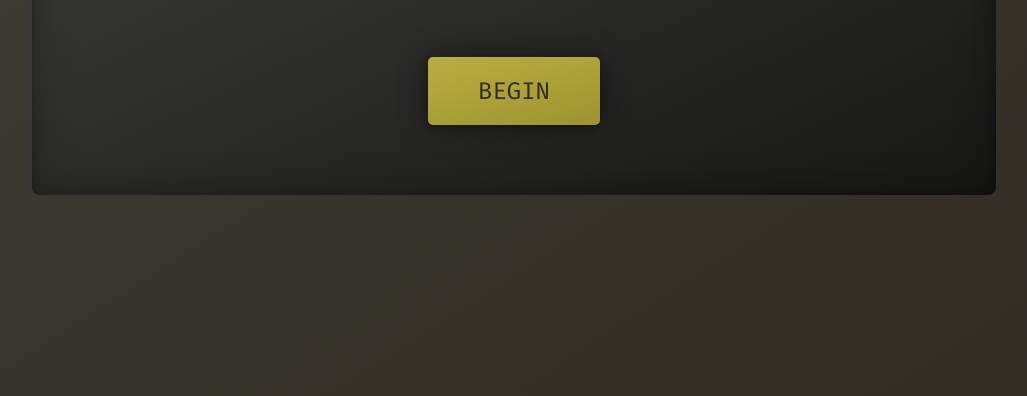
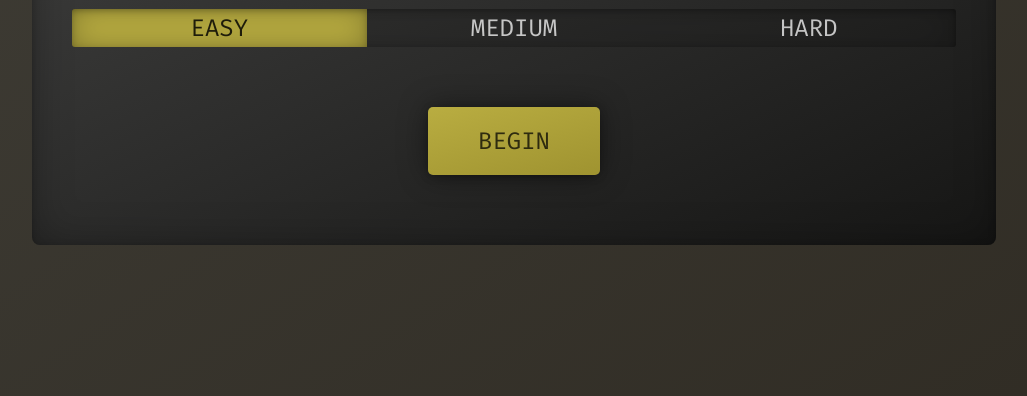
Before and after one commit to marcjfj/javascript-trivia, a plain HTML site: page index.html in a window 1280 px wide. Shown: the part 404-800 px from the top of the page, without its empty margins (126-1153 px from the left). Drawn offline with nearby package versions, Linux system fonts and the light colour scheme.

Commit message:
made mobile friendly

```diff
--- a/style.css
+++ b/style.css
@@ -86,7 +86,7 @@ body{
 
 }
 .intro{
-    transform: translateY(-120px);
+    transform: translateY(-70px);
     text-align: center;
     border-radius: 8px;
     padding:70px 40px;
@@ -249,6 +249,8 @@ pre[class*="language-"]{
     .intro{
         margin: 10px;
         width: calc(100% - 20px);
+
+        transform: translateY(-120px);
     }
     .question, .result p{
         font-size: 1em;
```
